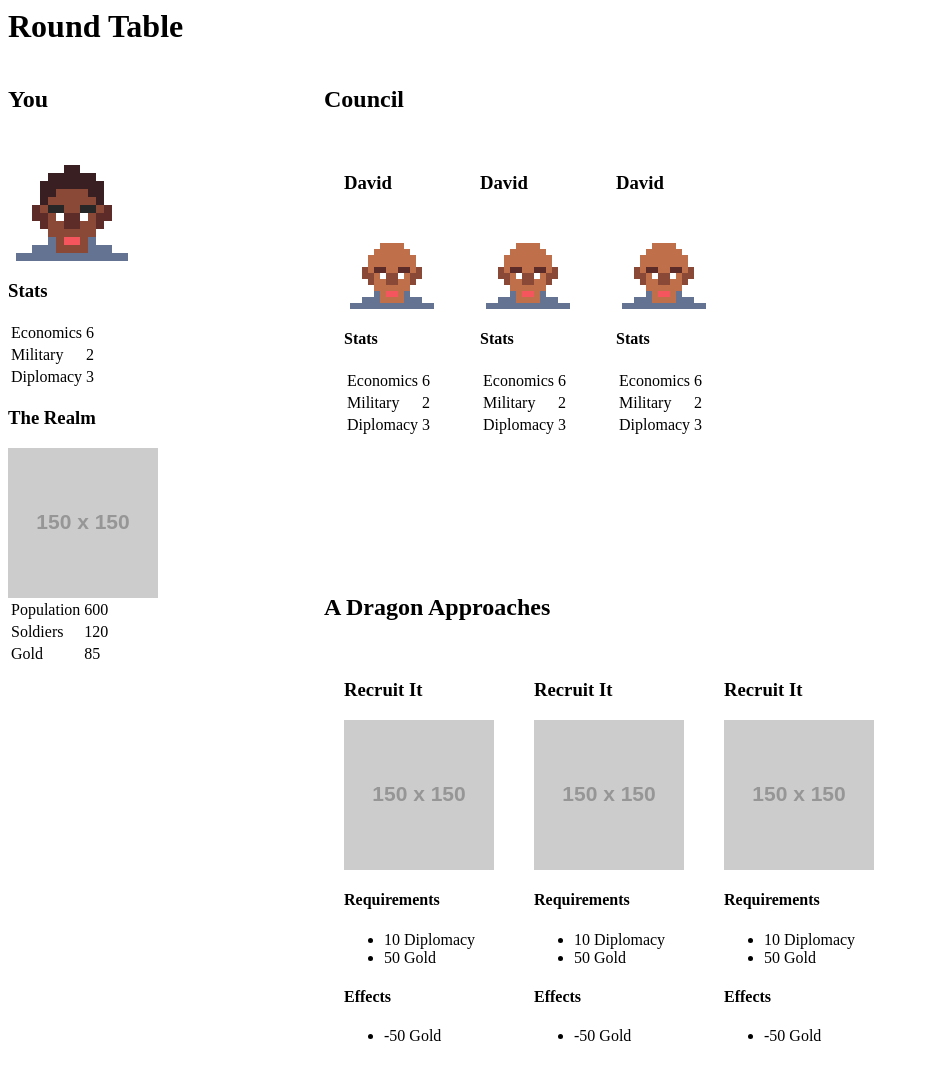
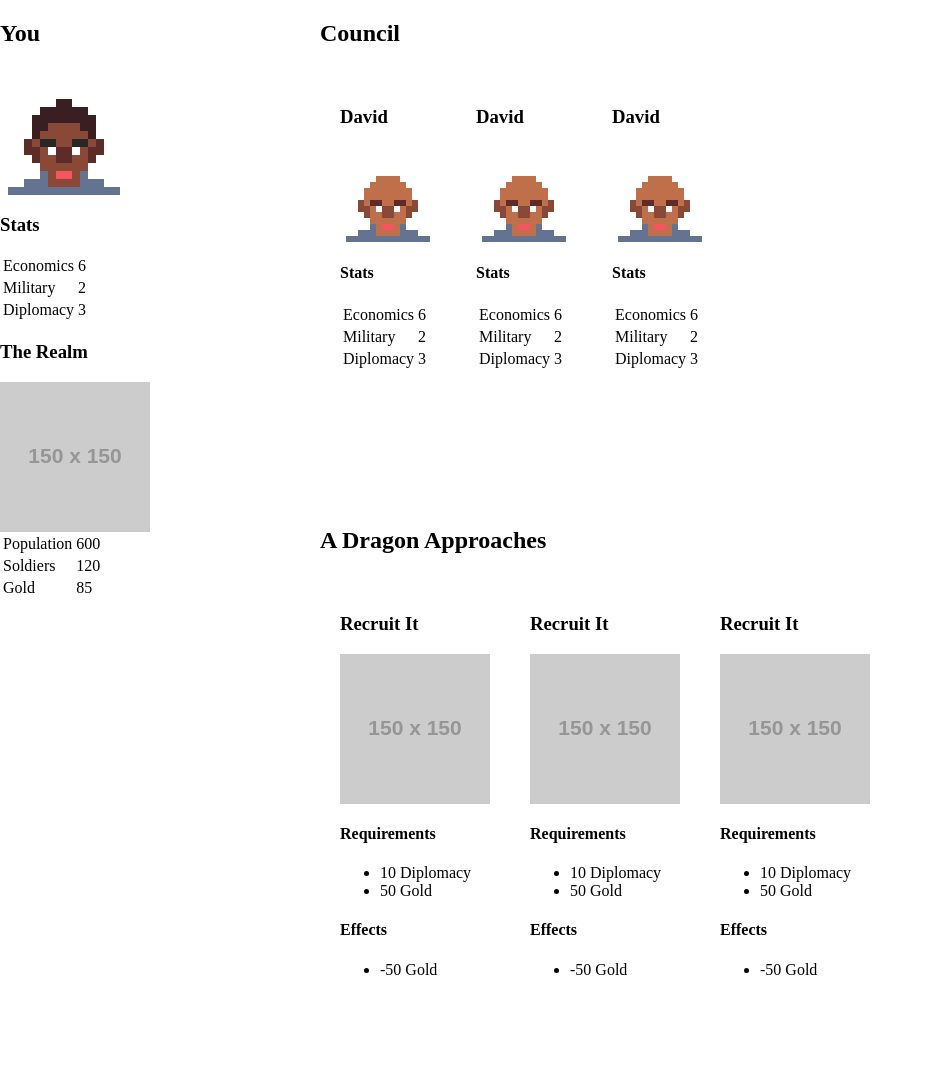
Before and after one commit to rmkubik/round-table, a React app: page / in a window 1280 px wide. Shown: the whole page, without its empty margins (0-937 px from the left). After the commit the page ends 1015 px from the top, so only its background shows below. Built offline with nearby package versions, Linux system fonts and the light colour scheme; placeholder pictures from the web are drawn by us.

Commit message:
Layout tweaks

```diff
--- a/src/index.html
+++ b/src/index.html
@@ -1,4 +1,11 @@
 <html>
+  <head>
+    <style>
+      body {
+        margin: 0;
+      }
+    </style>
+  </head>
   <body>
     <div id="root"></div>
     <script src="./index.js"></script>
--- a/src/index.js
+++ b/src/index.js
@@ -18,8 +18,6 @@ const spriteSheet = new SpriteSheet({
 
 const App = () => {
   return (
-    <div>
-      <h1>Round Table</h1>
     <Main>
       <StatsPane spriteSheet={spriteSheet} />
       <RightColumn>
@@ -27,7 +25,6 @@ const App = () => {
         <EventsPane />
       </RightColumn>
     </Main>
-    </div>
   );
 };
 
--- a/src/layout/Main.js
+++ b/src/layout/Main.js
@@ -3,7 +3,9 @@ import styled from "styled-components";
 
 const Main = styled.main`
   display: grid;
+  height: 100vh;
   grid-template-columns: 1fr 3fr;
+  box-sizing: content-box;
 `;
 
 export default Main;
--- a/src/layout/RightColumn.js
+++ b/src/layout/RightColumn.js
@@ -1,7 +1,7 @@
 import React from "react";
 import styled from "styled-components";
 
-const RightColumn = styled.main`
+const RightColumn = styled.div`
   display: grid;
   grid-template-rows: 1fr 1fr;
 `;
```
Lines whose indentation alone changed are shown as unchanged.
